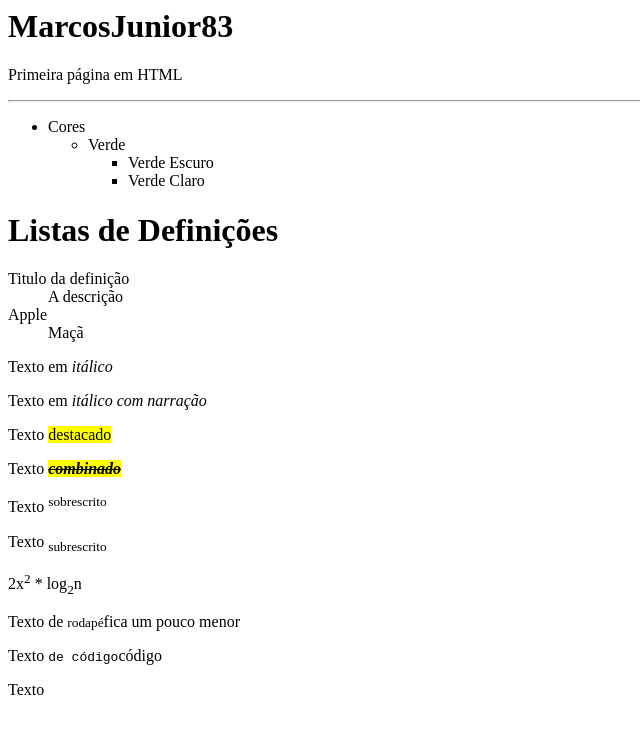
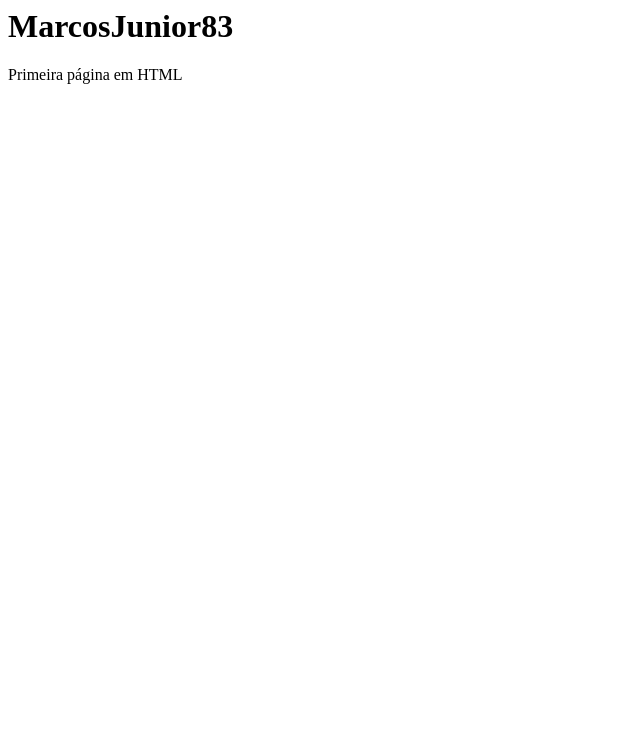
Before and after one commit to MarcosJunior83/MarcosJunior83.github.io, a plain HTML site: page index.html in a window 1280 px wide. Shown: the whole page, without its empty margins (0-640 px from the left). Drawn offline with Linux system fonts and the light colour scheme.

Commit message:
Update index.html

```diff
--- a/index.html
+++ b/index.html
@@ -1,39 +1,9 @@
 <html>
 <head>
-  <title>Conteudos Fraseados</title>
+  <title>MarcosJunior83</title>
 </head>
   <body>
     <h1>MarcosJunior83</h1>
   <p>Primeira página em HTML</p>
-<hr>
-<ul>
-  <li>Cores
-  <ul>
-  <li>Verde
-  <ul>
-    <li>Verde Escuro</li>
-    <li>Verde Claro</li>
-  </ul>
-  </li>
-  </ul>
-  </li>
-</ul>
-<h1>Listas de Definições</h1>
-<dl>
-  <dt>Titulo da definição</dt>
-  <dd>A descrição</dd>
-<dt>Apple</dt>
-<dd>Maçã</dd>
-</dl>
-<p>Texto em <i>itálico</i> </p>
-<p>Texto em <em>itálico com narração</em> </p>
-<p>Texto <mark>destacado</mark> </p>
-<p>Texto <mark><i><b><s>combinado</s></b></i></mark></p>
-<p>Texto <sup>sobrescrito</sup> </p>
-<p>Texto <sub>subrescrito</sub> </p>
-<p>2x<sup>2</sup> * log<sub>2</sub>n </p>
-<p>Texto de <small>rodapé</small>fica um pouco menor </p>
-<p>Texto <code>de código</code>código </p>
-<p>Texto &nbsp </p>
 </body>
 </html>
```
